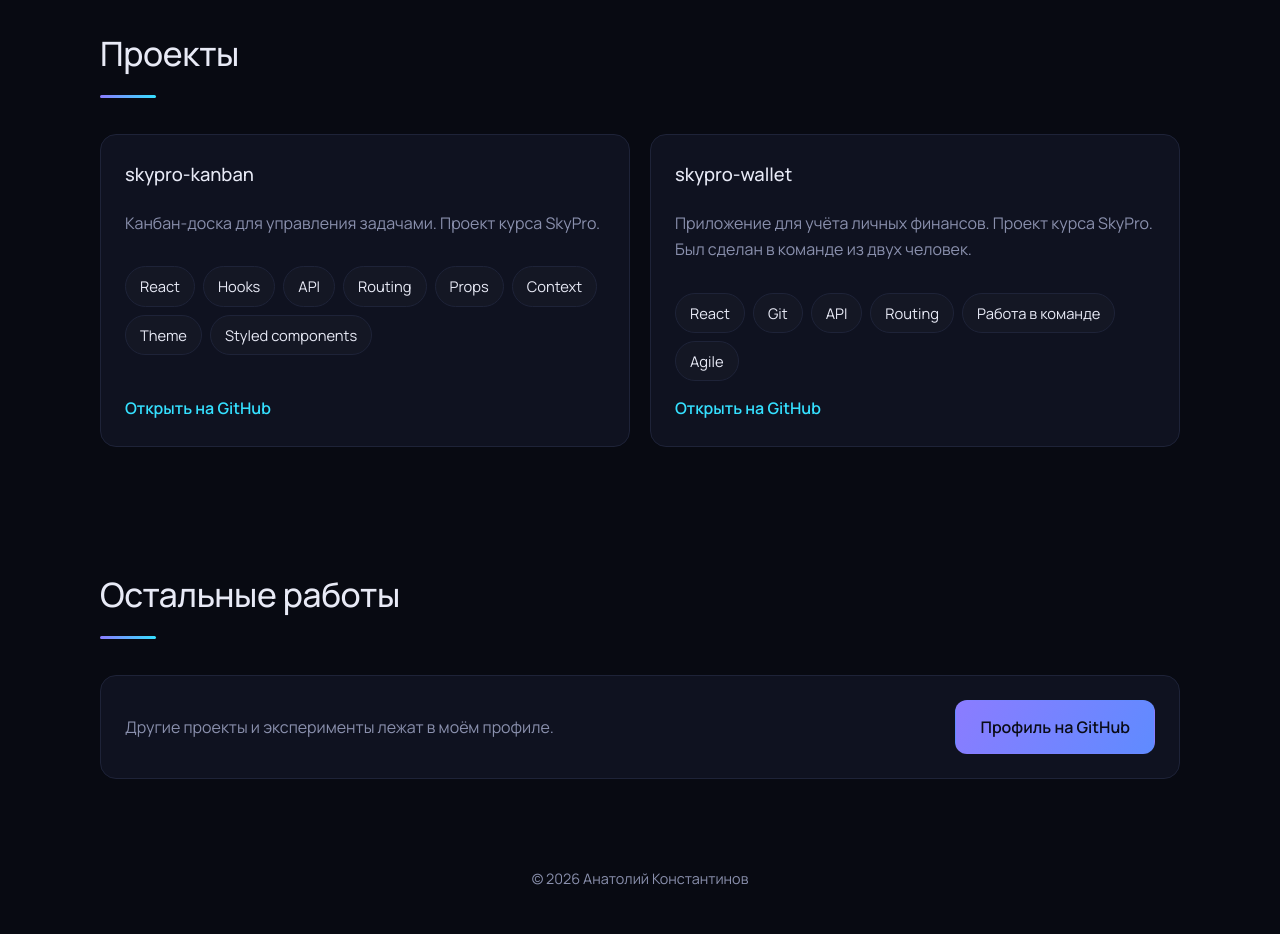
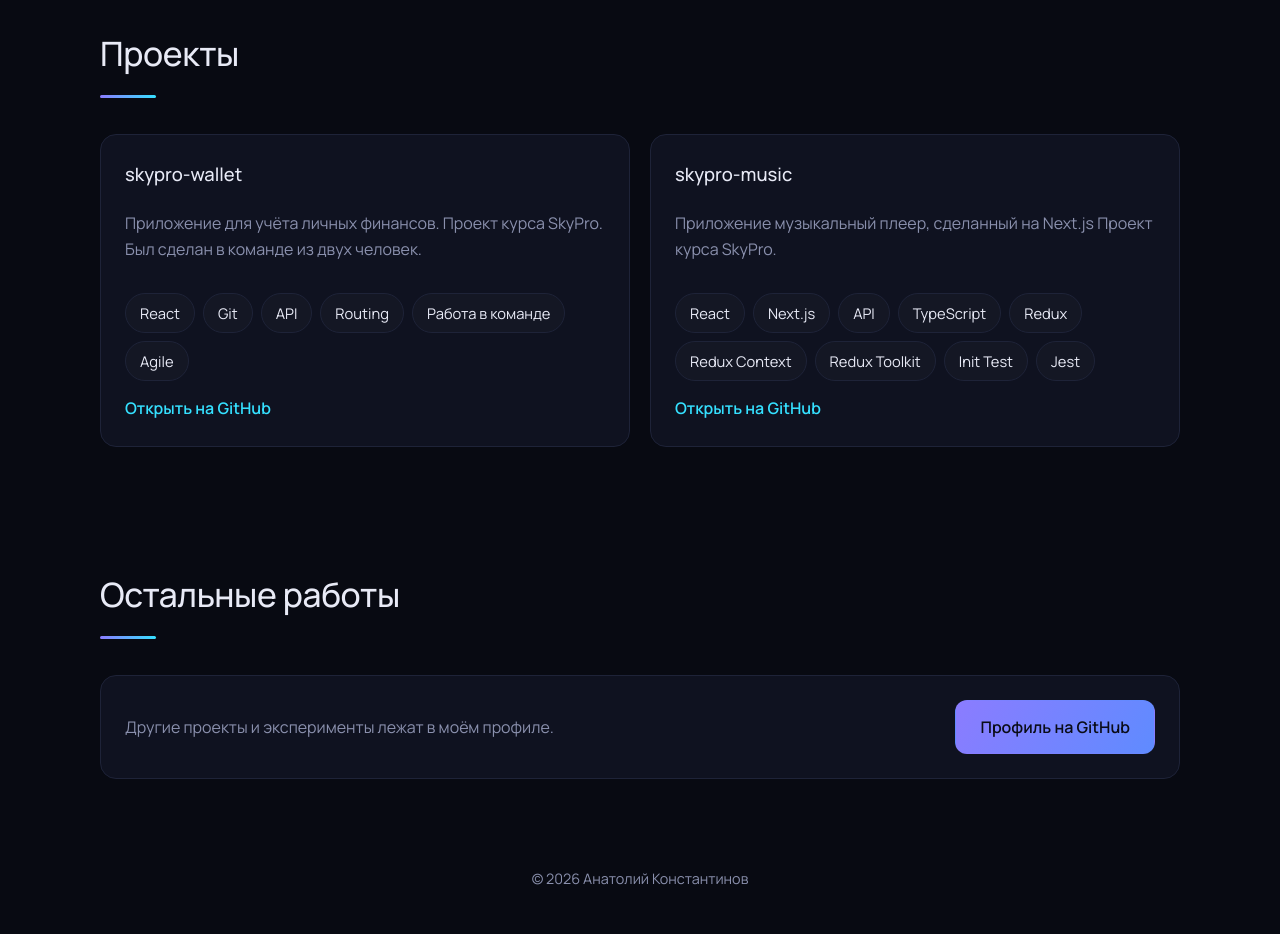
Before and after one commit to TOLIKLOL777/portfolio, a plain HTML site: page index.html in a window 1280 px wide. Shown: the part 2480-3414 px from the top of the page. Drawn offline with Linux system fonts and the light colour scheme; a web font is replaced by a local one.

Commit message:
Add new project card for skypro-music

```diff
--- a/index.html
+++ b/index.html
@@ -185,19 +185,19 @@ footer{padding:64px 0 48px;color:var(--muted);text-align:center;font-size:.9rem;
   <section id="projects">
     <h2 class="rv">Проекты</h2>
     <div class="projects">
-      <a class="card proj rv" href="https://github.com/TOLIKLOL777/skypro-kanban" target="_blank" rel="noopener">
-        <h3>skypro-kanban</h3>
-        <p>Канбан-доска для управления задачами. Проект курса SkyPro.</p>
-        <div class="chips">
-          <span class="chip">React</span><span class="chip">Hooks</span><span class="chip">API</span><span class="chip">Routing</span><span class="chip">Props</span><span class="chip">Context</span><span class="chip">Theme</span><span class="chip">Styled components</span>
-        </div>
-        <span class="go">Открыть на GitHub</span>
-      </a>
       <a class="card proj rv" href="https://github.com/SHADrussed/skypro-wallet" target="_blank" rel="noopener">
         <h3>skypro-wallet</h3>
         <p>Приложение для учёта личных финансов. Проект курса SkyPro. Был сделан в команде из двух человек.</p>
         <div class="chips"><span class="chip">React</span><span class="chip">Git</span><span class="chip">API</span><span
           class="chip">Routing</span><span class="chip">Работа в команде</span><span class="chip">Agile</span></div>
+        <span class="go">Открыть на GitHub</span>
+      </a>
+      <a class="card proj rv" href="https://github.com/TOLIKLOL777/skypro-music" target="_blank" rel="noopener">
+        <h3>skypro-music</h3>
+        <p>Приложение музыкальный плеер, сделанный на Next.js Проект курса SkyPro.</p>
+        <div class="chips">
+          <span class="chip">React</span><span class="chip">Next.js</span><span class="chip">API</span><span class="chip">TypeScript</span><span class="chip">Redux</span><span class="chip">Redux Context</span><span class="chip">Redux Toolkit</span><span class="chip">Init Test</span><span class="chip">Jest</span>
+        </div>
         <span class="go">Открыть на GitHub</span>
       </a>
     </div>
```
